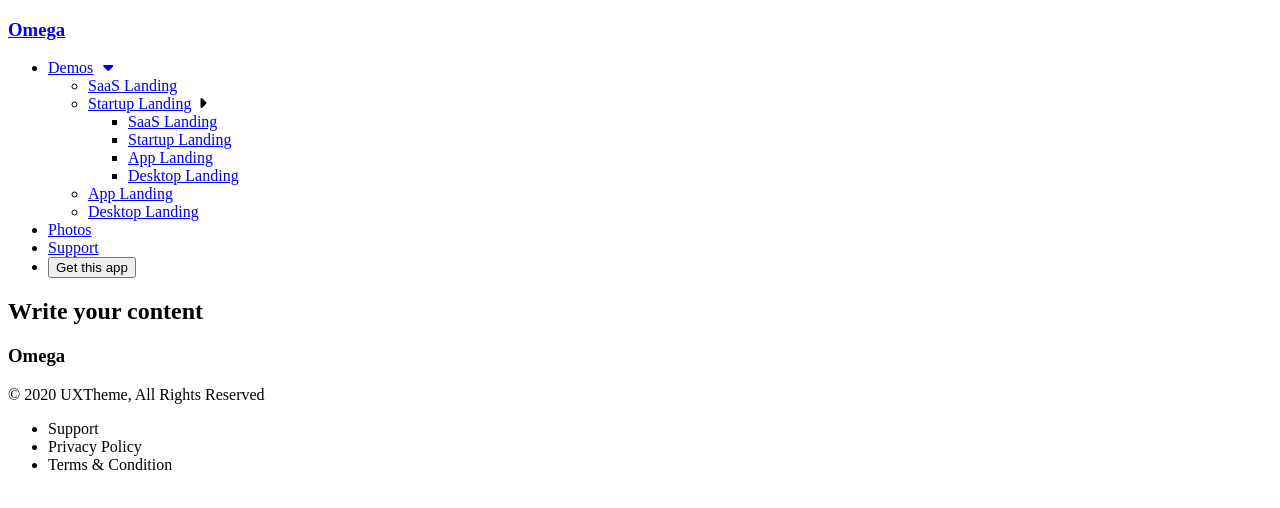
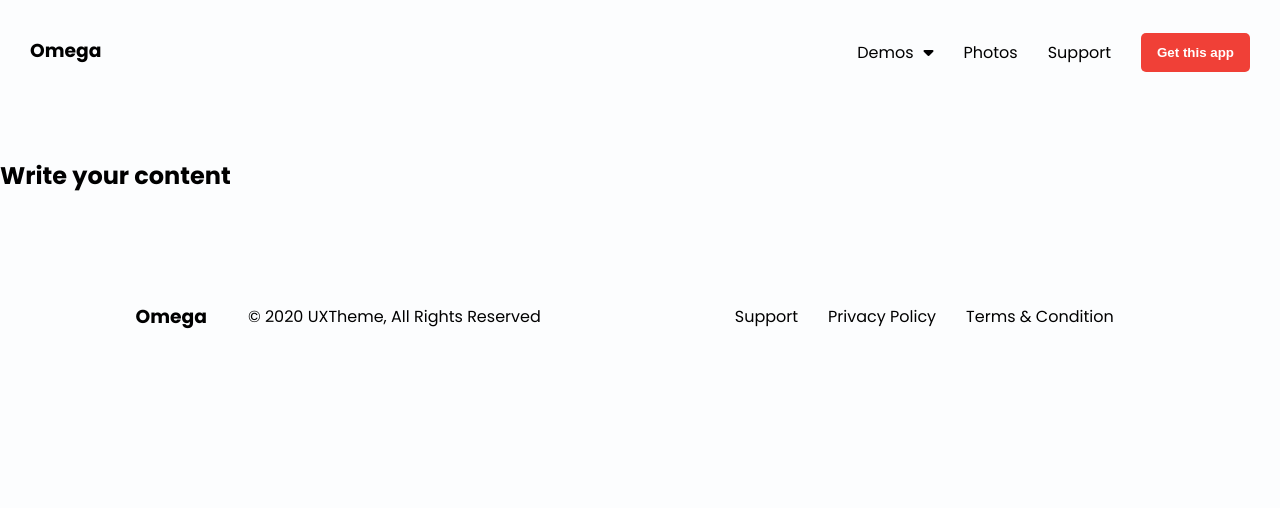
Before and after one commit to masudbhai05/omega, a plain HTML site: page html/photos.html in a window 1280 px wide. Drawn offline with Linux system fonts and the light colour scheme; the site is published under a folder, as on GitHub Pages, so addresses that start at the root find nothing.

Commit message:
Last updated

```diff
--- a/html/Support.html
+++ b/html/Support.html
@@ -4,9 +4,9 @@
 <head>
     <meta charset="UTF-8">
     <meta name="viewport" content="width=device-width, initial-scale=1.0">
-    <link rel="stylesheet" href="./style.css">
+    <link rel="stylesheet" href="../style.css">
     <script src="https://kit.fontawesome.com/d7b7563d24.js" crossorigin="anonymous"></script>
-    <title>Photos</title>
+    <title>Support</title>
 </head>
 
 <body>
--- a/html/photos.html
+++ b/html/photos.html
@@ -4,7 +4,7 @@
 <head>
     <meta charset="UTF-8">
     <meta name="viewport" content="width=device-width, initial-scale=1.0">
-    <link rel="stylesheet" href="/style.css">
+    <link rel="stylesheet" href="../style.css">
     <script src="https://kit.fontawesome.com/d7b7563d24.js" crossorigin="anonymous"></script>
     <title>Photos</title>
 </head>
```
